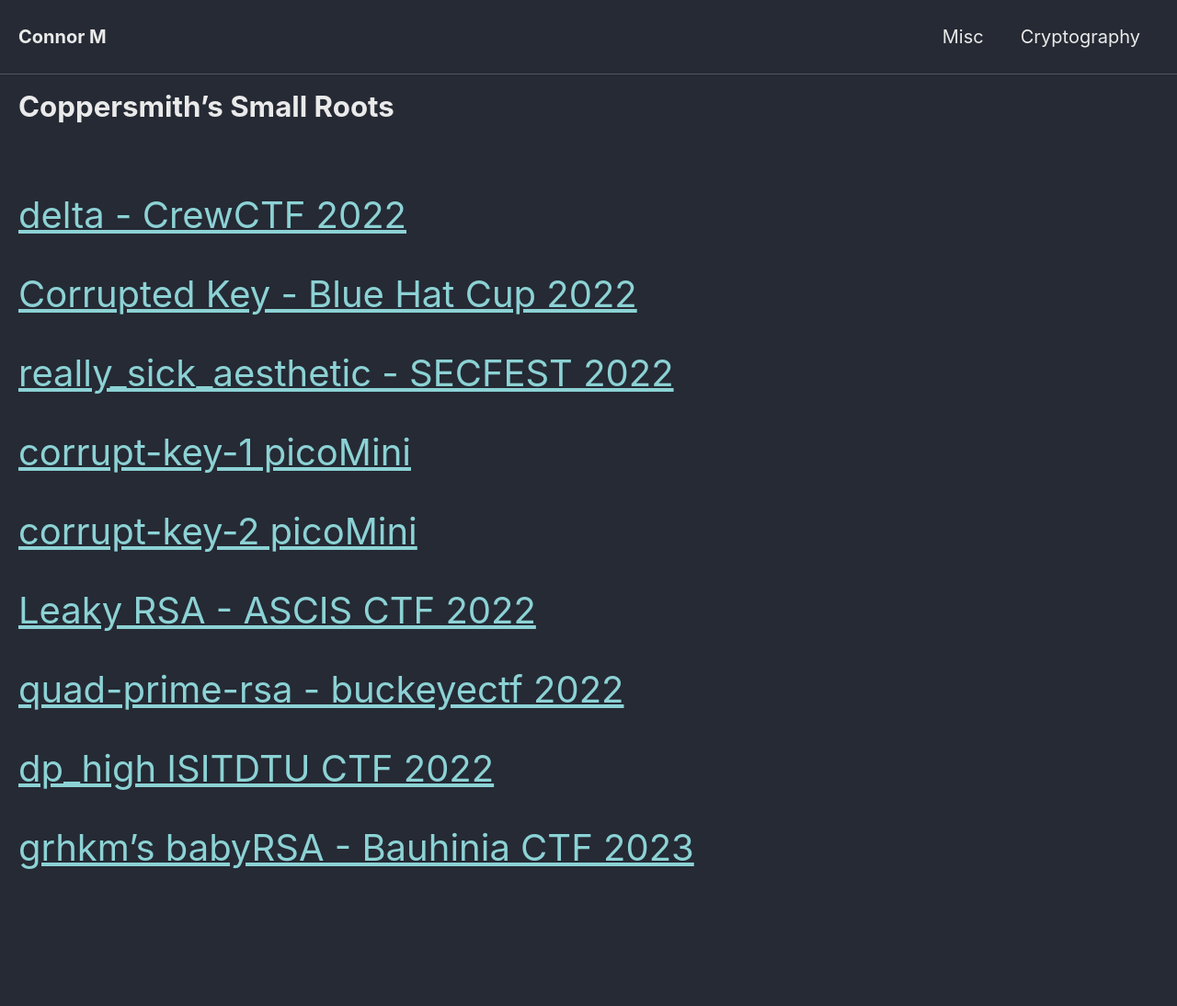
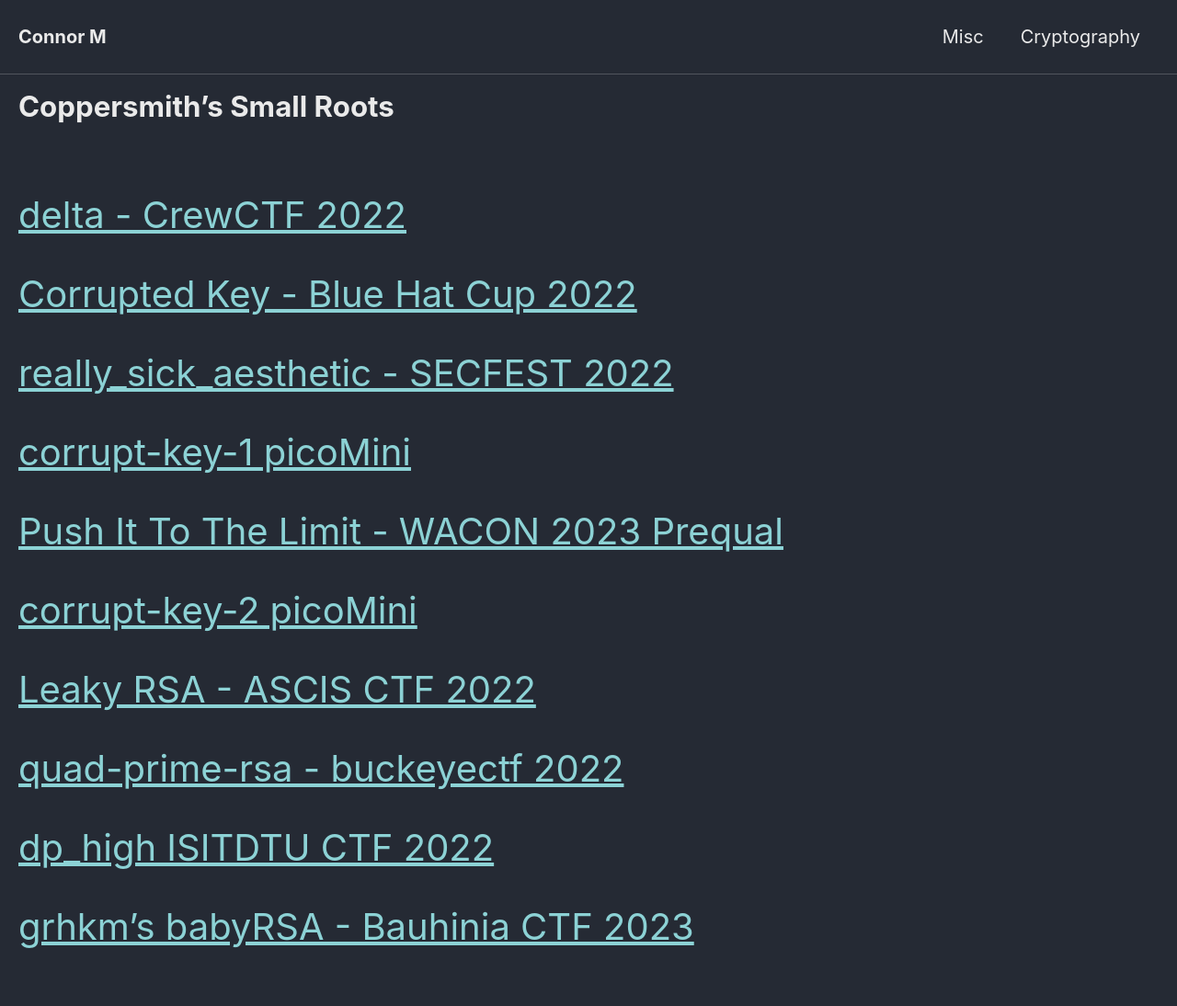
Before and after one commit to Connor-McCartney/Connor-McCartney.github.io, a Jekyll site: the page built from _pages/cryptography/small-roots/small-roots.md, in a window 1280 px wide. Shown: the whole page at 92% size. Built offline with Jekyll 4.4.1, drawn with Linux system fonts in a browser that asks for light colours; cached includes are drawn as plain includes; before the commit the page ends 1008 px from its top, so only the background shows below that.

Commit message:
Update small-roots.md

```diff
--- a/_pages/cryptography/small-roots/small-roots.md
+++ b/_pages/cryptography/small-roots/small-roots.md
@@ -15,6 +15,8 @@ title: Coppersmith's Small Roots
 
 <span style="font-size:2em;">   [corrupt-key-1 picoMini](/cryptography/small-roots/corrupt-key-1-picoMini)       </span> <br>
 
+<span style="font-size:2em;">   [Push It To The Limit - WACON 2023 Prequal](/cryptography/small-roots/push-it-to-the-limit-WACON-2023-prequa)       </span> <br>
+
 <span style="font-size:2em;">   [corrupt-key-2 picoMini](/cryptography/small-roots/corrupt-key-2-picoMini)       </span> <br>
 
 <span style="font-size:2em;">   [Leaky RSA - ASCIS CTF 2022](/cryptography/small-roots/Leaky-RSA-ASCIS-CTF-2022)       </span> <br>
```
